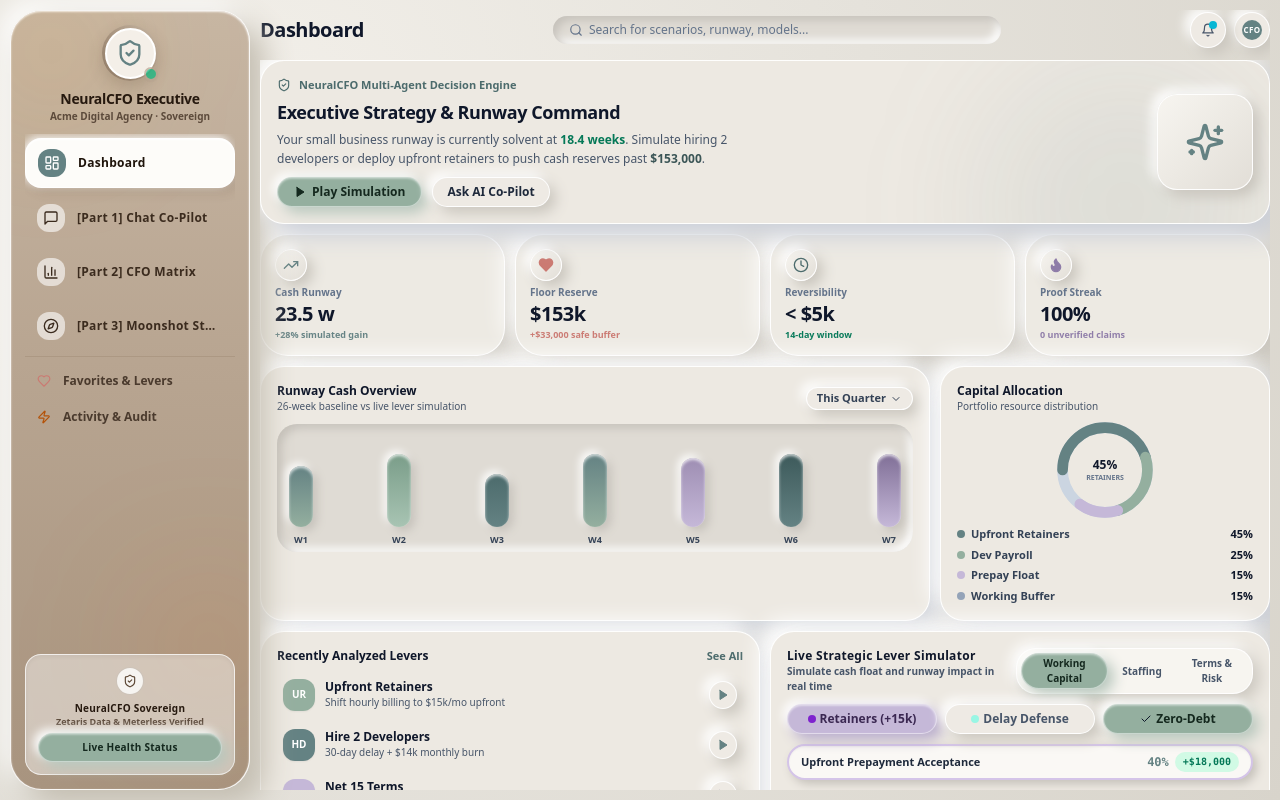
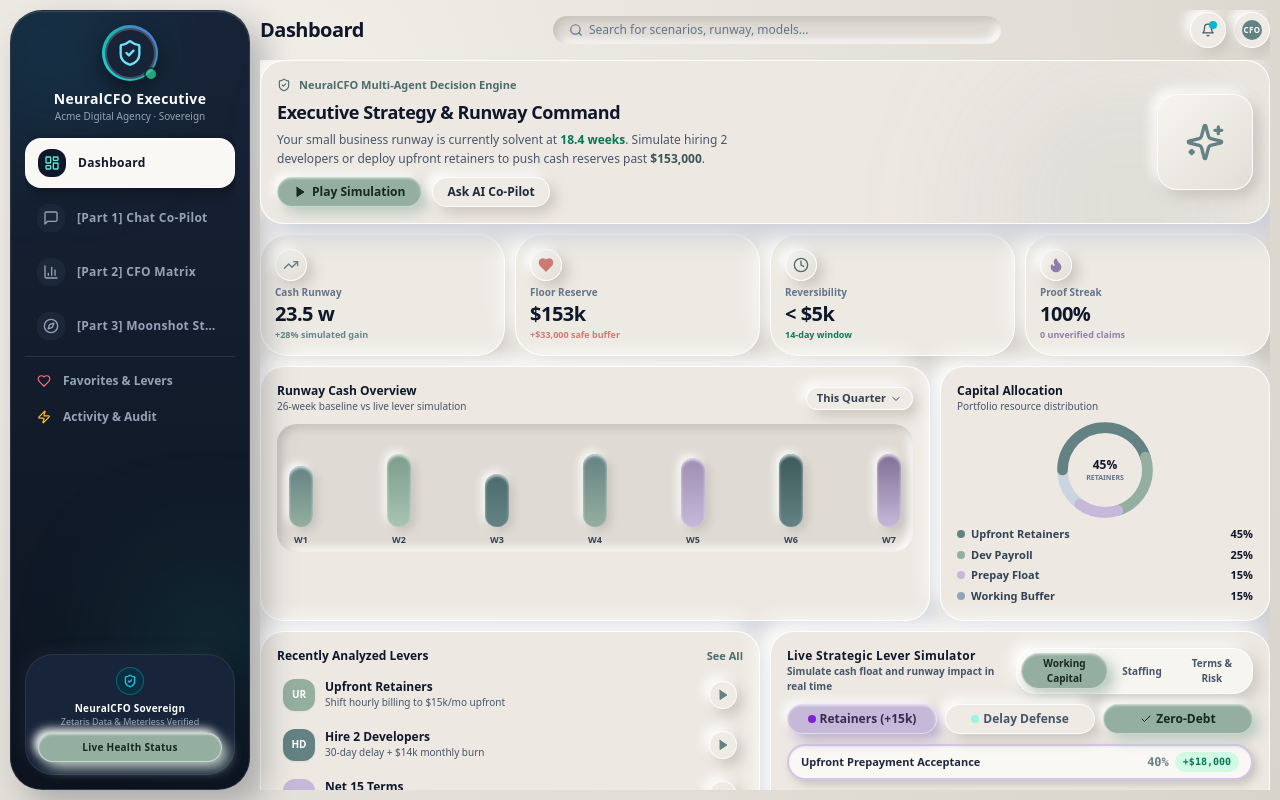
Before and after one commit to SHA-data/Gen.AI-Hackathon-, a Next.js app in the folder apps/web/: page / in a window 1280 px wide. Built offline with nearby package versions, Linux system fonts and the light colour scheme.

Commit message:
fix(palette): restore official deep slate midnight rail from clay palette, eliminating muddy tone

```diff
--- a/apps/web/src/app/globals.css
+++ b/apps/web/src/app/globals.css
@@ -253,31 +253,31 @@
 }
 
 /* ========================================================================= */
-/* 2. BEIGE & LIGHT BROWN WARM CLAY SIDEBAR RAIL                             */
+/* 2. OFFICIAL PALETTE DEEP SLATE NAV RAIL                                  */
 /* ========================================================================= */
 
 .clay-sidebar {
-  background: linear-gradient(180deg, #c7b6a3 0%, #b8a591 45%, #a8947f 100%);
-  box-shadow: 14px 14px 30px #c2bcaf, -8px -8px 24px #ffffff, inset 0 1px 2px rgba(255, 255, 255, 0.8);
-  border: 1.5px solid rgba(255, 255, 255, 0.9);
+  background: linear-gradient(180deg, #182337 0%, #111a28 60%, #0d1420 100%);
+  box-shadow: 14px 14px 32px rgba(15, 23, 42, 0.28), inset 0 1px 1px rgba(255, 255, 255, 0.15);
+  border: 1px solid rgba(255, 255, 255, 0.1);
   border-radius: 2rem;
 }
 
 .clay-sidebar-item {
-  color: #3b2b1e;
+  color: #94a3b8;
   border-radius: 1.15rem;
   transition: all 0.2s cubic-bezier(0.16, 1, 0.3, 1);
 }
 
 .clay-sidebar-item:hover {
-  color: #170d06;
-  background: rgba(255, 255, 255, 0.4);
+  color: #ffffff;
+  background: rgba(255, 255, 255, 0.08);
 }
 
 .clay-sidebar-item-active {
-  background: #fdfcf9;
-  color: #1f140b;
-  box-shadow: 4px 4px 12px rgba(85, 65, 45, 0.16), -2px -2px 8px rgba(255, 255, 255, 0.9), inset 0 1px 2px #ffffff;
+  background: #faf8f4;
+  color: #0f172a;
+  box-shadow: 4px 4px 14px rgba(0, 0, 0, 0.4), inset 0 1px 2px #ffffff;
   border: 1px solid rgba(255, 255, 255, 0.95);
 }
 
--- a/apps/web/src/app/page.tsx
+++ b/apps/web/src/app/page.tsx
@@ -66,44 +66,44 @@
   return (
     <div className="flex h-screen w-screen overflow-hidden p-2.5 gap-2.5 font-sans">
       {/* ============================================================== */}
-      {/* 1. LEFT NAVIGATION RAIL (Beige & Light-Brown Claymorphic)      */}
+      {/* 1. LEFT NAVIGATION RAIL (Official Palette Deep Slate Rail)     */}
       {/* ============================================================== */}
-      <aside className="w-60 flex-shrink-0 flex flex-col justify-between p-3.5 clay-sidebar text-[#2d1f14] relative overflow-hidden">
-        {/* Subtle Ambient Backlights (Warm Honey / Amber Tones) */}
-        <div className="absolute -top-10 -left-10 w-40 h-40 rounded-full bg-amber-500/10 blur-3xl pointer-events-none" />
-        <div className="absolute bottom-16 -right-10 w-40 h-40 rounded-full bg-orange-500/10 blur-3xl pointer-events-none" />
+      <aside className="w-60 flex-shrink-0 flex flex-col justify-between p-3.5 clay-sidebar text-slate-200 relative overflow-hidden">
+        {/* Subtle Ambient Backlights */}
+        <div className="absolute -top-10 -left-10 w-40 h-40 rounded-full bg-cyan-500/15 blur-3xl pointer-events-none" />
+        <div className="absolute bottom-16 -right-10 w-40 h-40 rounded-full bg-teal-500/15 blur-3xl pointer-events-none" />
 
         {/* Top Profile / Executive Workspace */}
         <div className="relative z-10 flex flex-col items-center text-center pb-2.5">
           <div className="relative mb-2 group cursor-pointer">
-            <div className="w-14 h-14 rounded-full bg-gradient-to-tr from-[#8f7a65] via-[#a8947f] to-[#c7b6a3] p-[2.5px] shadow-[0_6px_16px_rgba(80,60,40,0.2)] transition-transform duration-300 group-hover:scale-105 flex items-center justify-center">
-              <div className="w-full h-full rounded-full bg-[#f4efe8] flex items-center justify-center overflow-hidden border-2 border-white">
-                <ShieldCheck className="w-7 h-7 text-[#648283]" />
+            <div className="w-14 h-14 rounded-full bg-gradient-to-tr from-cyan-400 via-teal-500 to-indigo-500 p-[2.5px] shadow-[0_8px_20px_rgba(0,0,0,0.45)] transition-transform duration-300 group-hover:scale-105 flex items-center justify-center">
+              <div className="w-full h-full rounded-full bg-[#182337] flex items-center justify-center overflow-hidden border-2 border-white/20">
+                <ShieldCheck className="w-7 h-7 text-cyan-300" />
               </div>
             </div>
-            <span className="absolute bottom-0 right-0 w-3.5 h-3.5 rounded-full bg-emerald-500 border-2 border-[#b8a591] shadow-sm animate-pulse" />
+            <span className="absolute bottom-0 right-0 w-3.5 h-3.5 rounded-full bg-emerald-400 border-2 border-[#182337] shadow-sm animate-pulse" />
           </div>
 
-          <h2 className="text-sm font-extrabold text-[#26190f] tracking-tight">
+          <h2 className="text-sm font-bold text-white tracking-wide font-sans">
             NeuralCFO Executive
           </h2>
-          <p className="text-[10px] font-semibold text-[#5c4a3b]">
+          <p className="text-[10px] text-slate-400 font-sans">
             Acme Digital Agency · Sovereign
           </p>
         </div>
 
-        {/* Navigation Items (Beige / Light Brown Clay Style) */}
+        {/* Navigation Items (Official Palette Deep Slate Style) */}
         <nav className="relative z-10 flex-1 py-1 flex flex-col space-y-1.5 overflow-y-auto">
           {/* Dashboard / Executive Overview */}
           <button
             onClick={() => setActivePart("overview")}
             className={`w-full flex items-center space-x-3 px-3 py-2.5 rounded-2xl text-left transition-all ${
               activePart === "overview"
-                ? "clay-sidebar-item-active font-extrabold text-[#1f140b] shadow-md"
-                : "clay-sidebar-item font-bold text-[#3b2b1e] hover:text-[#170d06]"
+                ? "clay-sidebar-item-active font-extrabold text-slate-900 shadow-md"
+                : "clay-sidebar-item font-semibold text-slate-300 hover:text-white"
             }`}
           >
-            <div className={`p-1.5 rounded-xl ${activePart === "overview" ? "bg-[#648283] text-white shadow-xs" : "bg-white/60 text-[#3b2b1e]"}`}>
+            <div className={`p-1.5 rounded-xl ${activePart === "overview" ? "bg-slate-900 text-teal-300 shadow-xs" : "bg-slate-800/80 text-slate-400"}`}>
               <LayoutDashboard className="w-4 h-4" />
             </div>
             <span className="text-xs font-bold tracking-wide">
@@ -116,11 +116,11 @@
             onClick={() => setActivePart("chat")}
             className={`w-full flex items-center space-x-3 px-3 py-2.5 rounded-2xl text-left transition-all ${
               activePart === "chat"
-                ? "clay-sidebar-item-active font-extrabold text-[#1f140b] shadow-md"
-                : "clay-sidebar-item font-bold text-[#3b2b1e] hover:text-[#170d06]"
+                ? "clay-sidebar-item-active font-extrabold text-slate-900 shadow-md"
+                : "clay-sidebar-item font-semibold text-slate-300 hover:text-white"
             }`}
           >
-            <div className={`p-1.5 rounded-xl ${activePart === "chat" ? "bg-[#648283] text-white shadow-xs" : "bg-white/60 text-[#3b2b1e]"}`}>
+            <div className={`p-1.5 rounded-xl ${activePart === "chat" ? "bg-slate-900 text-teal-300 shadow-xs" : "bg-slate-800/80 text-slate-400"}`}>
               <MessageSquare className="w-4 h-4" />
             </div>
             <div className="flex-1 min-w-0">
@@ -135,11 +135,11 @@
             onClick={() => setActivePart("cfo")}
             className={`w-full flex items-center space-x-3 px-3 py-2.5 rounded-2xl text-left transition-all ${
               activePart === "cfo"
-                ? "clay-sidebar-item-active font-extrabold text-[#1f140b] shadow-md"
-                : "clay-sidebar-item font-bold text-[#3b2b1e] hover:text-[#170d06]"
+                ? "clay-sidebar-item-active font-extrabold text-slate-900 shadow-md"
+                : "clay-sidebar-item font-semibold text-slate-300 hover:text-white"
             }`}
           >
-            <div className={`p-1.5 rounded-xl ${activePart === "cfo" ? "bg-[#648283] text-white shadow-xs" : "bg-white/60 text-[#3b2b1e]"}`}>
+            <div className={`p-1.5 rounded-xl ${activePart === "cfo" ? "bg-slate-900 text-teal-300 shadow-xs" : "bg-slate-800/80 text-slate-400"}`}>
               <BarChart3 className="w-4 h-4" />
             </div>
             <div className="flex-1 min-w-0">
@@ -154,11 +154,11 @@
             onClick={() => setActivePart("moonshot")}
             className={`w-full flex items-center space-x-3 px-3 py-2.5 rounded-2xl text-left transition-all ${
               activePart === "moonshot"
-                ? "clay-sidebar-item-active font-extrabold text-[#1f140b] shadow-md"
-                : "clay-sidebar-item font-bold text-[#3b2b1e] hover:text-[#170d06]"
+                ? "clay-sidebar-item-active font-extrabold text-slate-900 shadow-md"
+                : "clay-sidebar-item font-semibold text-slate-300 hover:text-white"
             }`}
           >
-            <div className={`p-1.5 rounded-xl ${activePart === "moonshot" ? "bg-[#648283] text-white shadow-xs" : "bg-white/60 text-[#3b2b1e]"}`}>
+            <div className={`p-1.5 rounded-xl ${activePart === "moonshot" ? "bg-slate-900 text-teal-300 shadow-xs" : "bg-slate-800/80 text-slate-400"}`}>
               <Compass className="w-4 h-4" />
             </div>
             <div className="flex-1 min-w-0">
@@ -169,36 +169,36 @@
           </button>
 
           {/* Secondary Links */}
-          <div className="pt-2 border-t border-[#8f7a65]/30 space-y-1">
+          <div className="pt-2 border-t border-white/10 space-y-1">
             <button
               onClick={() => setActivePart("cfo")}
-              className="w-full flex items-center space-x-3 px-3 py-2 rounded-xl text-left text-[#4a3a2d] hover:text-[#1a120b] transition-colors"
+              className="w-full flex items-center space-x-3 px-3 py-2 rounded-xl text-left text-slate-400 hover:text-slate-200 transition-colors"
             >
-              <Heart className="w-3.5 h-3.5 text-[#cb7a72]" />
-              <span className="text-xs font-bold">Favorites & Levers</span>
+              <Heart className="w-3.5 h-3.5 text-rose-400" />
+              <span className="text-xs font-semibold">Favorites & Levers</span>
             </button>
 
             <button
               onClick={() => setActivePart("chat")}
-              className="w-full flex items-center space-x-3 px-3 py-2 rounded-xl text-left text-[#4a3a2d] hover:text-[#1a120b] transition-colors"
+              className="w-full flex items-center space-x-3 px-3 py-2 rounded-xl text-left text-slate-400 hover:text-slate-200 transition-colors"
             >
-              <Zap className="w-3.5 h-3.5 text-amber-700" />
-              <span className="text-xs font-bold">Activity & Audit</span>
+              <Zap className="w-3.5 h-3.5 text-amber-400" />
+              <span className="text-xs font-semibold">Activity & Audit</span>
             </button>
           </div>
         </nav>
 
-        {/* Bottom Banner Card (Clay Inset Cushion) */}
+        {/* Bottom Banner Card (Clay Dark Cushion) */}
         <div className="relative z-10 pt-2">
-          <div className="p-3 rounded-2xl bg-white/45 border border-white/70 shadow-inner flex flex-col items-center text-center space-y-1.5">
-            <div className="w-7 h-7 rounded-full bg-white/80 border border-[#8f7a65]/40 flex items-center justify-center text-[#5c4735] shadow-xs">
+          <div className="p-3 rounded-2xl clay-dark-card border border-white/10 flex flex-col items-center text-center space-y-1.5">
+            <div className="w-7 h-7 rounded-full bg-cyan-950/80 border border-cyan-500/40 flex items-center justify-center text-cyan-400 shadow-sm">
               <ShieldCheck className="w-3.5 h-3.5" />
             </div>
             <div>
-              <div className="text-[10px] font-black text-[#26190f] tracking-wide">
+              <div className="text-[10px] font-bold text-white tracking-wide">
                 NeuralCFO Sovereign
               </div>
-              <div className="text-[9px] text-[#5c4a3b] font-semibold leading-tight">
+              <div className="text-[9px] text-slate-400 leading-tight">
                 Zetaris Data & Meterless Verified
               </div>
             </div>
```
